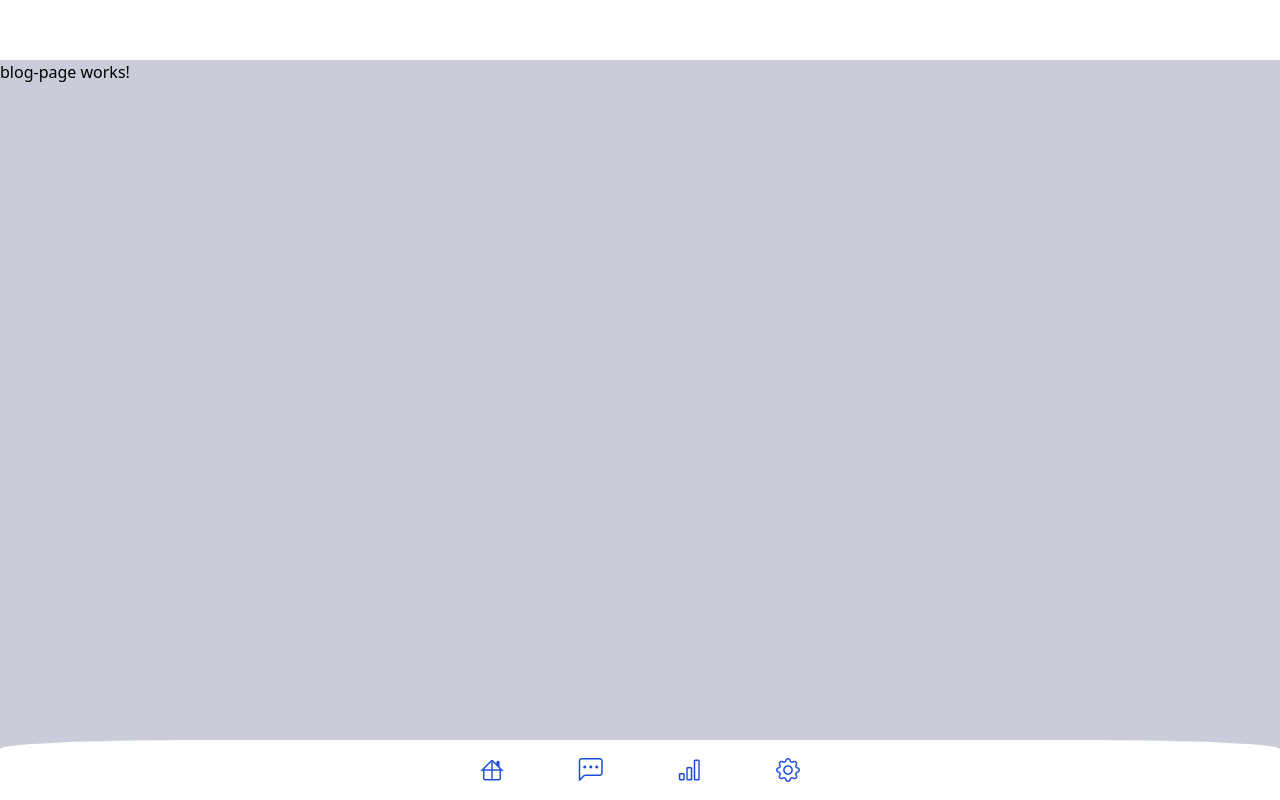
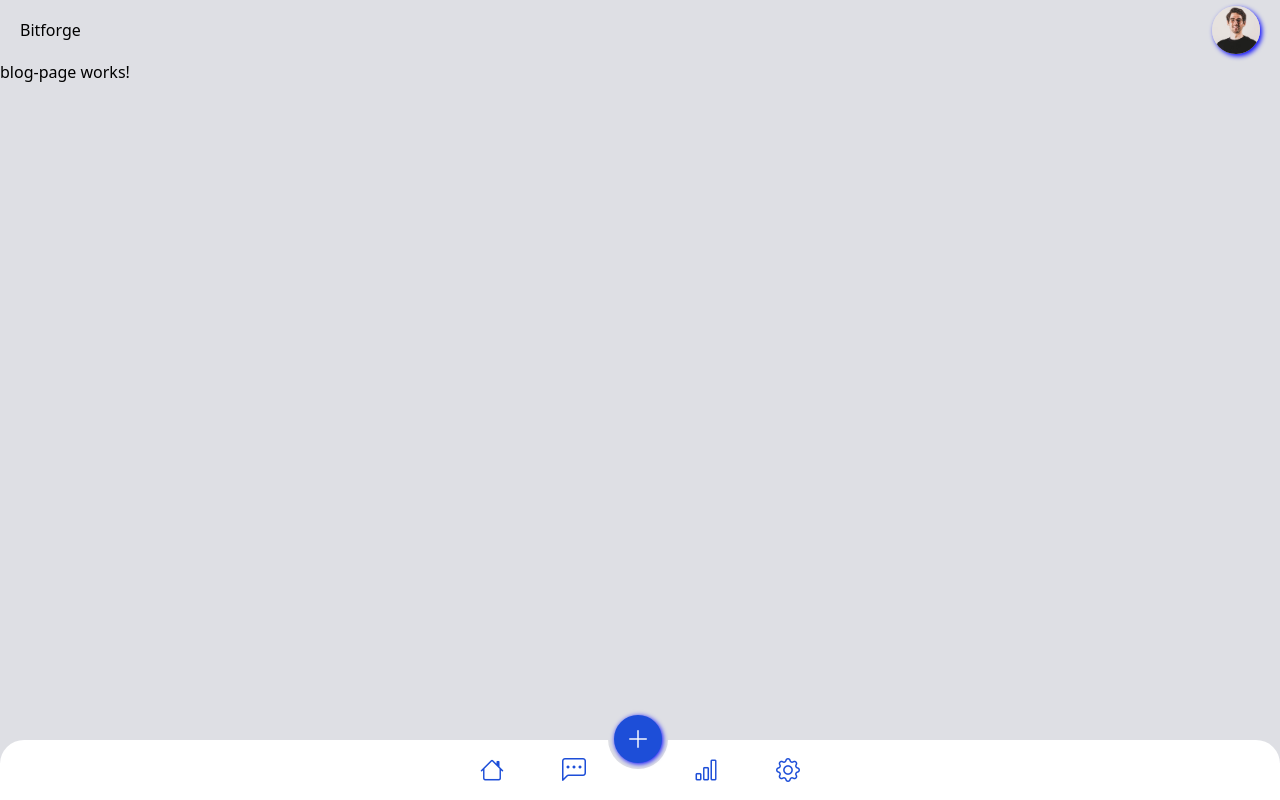
Before and after one commit to euclidesseg/bitforgeblog, an Angular app: page /bitforge/blogs in a window 1280 px wide. Built offline with nearby package versions, Linux system fonts and the light colour scheme.

Commit message:
design-site l

```diff
--- a/src/app/bitforgeblog/pages/layout-page/layout-page.component-movile.css
+++ b/src/app/bitforgeblog/pages/layout-page/layout-page.component-movile.css
@@ -10,7 +10,10 @@
 
 .navbar {
     height: 60px;
-    background-color: #ffff;
+    background-color: var(--background-body);
+}
+.navbar figure img{
+    box-shadow: 2px 2px 5px blue;
 }
 
 .section__home {
@@ -28,6 +31,24 @@
     width: 100%;
     border: none;
     background-color: #ffff;
-    border-top-left-radius: 15%;
-    border-top-right-radius: 15%;
+    /* border-top-left-radius: 15%;
+    border-top-right-radius: 15%; */
 }
+
+.list__items .messages{
+    margin-right: 25px;
+}
+.list__items .graphic{
+    margin-left: 25px;
+}
+.list__items .new__post{
+    top: -45px;
+    left: 40%;
+    width: 60px;
+    height: 60px;
+    background-color: var(--background-body);
+    border-radius: 50%;
+}
+.new__post .buton-new__post{
+    box-shadow: 1px 1px 5px blue;
+}
--- a/src/app/bitforgeblog/pages/layout-page/layout-page.component.html
+++ b/src/app/bitforgeblog/pages/layout-page/layout-page.component.html
@@ -1,5 +1,13 @@
 <!-- sidebar -->
-<nav class="navbar">
+<nav class="navbar bg-white flex justify-between items-center p-5">
+  <div class="logo ">
+    <span>Bitforge</span>
+  </div>
+  <div class="user">
+    <figure class="img-fluid w-12 h-12" [routerLink]="'./profile'">
+      <img src="assets/images/user.avif" alt="" class="w-full h-full rounded-full">
+    </figure>
+  </div>
 </nav>
 
 <nav class="sidebar ">
@@ -14,17 +22,20 @@
 
 
 </section>
-<footer class="footer flex items-center justify-center">
-  <ul class="flex items-center justify-between w-80 relative">
+<footer class="footer flex items-center justify-center p-5 rounded-tl-3xl rounded-tr-3xl">
+  <ul class="list__items flex items-center justify-between w-80 relative">
     @for (item of routesItems; track item.label) {
       <li  [routerLink]="item.route" class="cursor-pointer text-blue-700">
         <i [ngClass]="item.class" class="text-2xl"></i>
       </li>
     } @empty {
-      Empty list of users
+      Empty list of routesItems
     }
-    <li class="absolute cursor-pointer text-blue-700">
-      <i class="bi bi-plus-lg text-2xl"></i>
+
+    <li class="new__post cursor-pointer text-blue-700 flex justify-center items-center pointer absolute left-* right-* top-0">
+      <button class="buton-new__post w-12 h-12 rounded-full bg-blue-700 text-white">
+        <i class="bi bi-plus-lg text-2xl"></i>
+      </button>
     </li>
   </ul>
 </footer>
--- a/src/app/bitforgeblog/pages/layout-page/layout-page.component.ts
+++ b/src/app/bitforgeblog/pages/layout-page/layout-page.component.ts
@@ -11,8 +11,8 @@ import { Component } from '@angular/core';
 export class LayoutPageComponent {
   public routesItems = [
     { label: '', class: 'bi bi-house', route: './blogs' },
-    { label: '', class: 'bi bi-chat-left-dots', route: './messages' },
-    { label: '', class: 'bi bi-bar-chart', route: './statistics' },
+    { label: '', class: 'bi bi-chat-left-dots messages', route: './messages' },
+    { label: '', class: 'bi bi-bar-chart graphic', route: './statistics' },
     { label: '', class: 'bi bi-gear', route: './settings' },
   ];
 }
--- a/src/styles.css
+++ b/src/styles.css
@@ -1,6 +1,6 @@
 :root{
     /* colors */
-    --background-body: rgb(202, 204, 217);
+    --background-body: rgb(222, 223, 228);
 
     /* waves */
     --wave-footer: url('./assets/waves/footer-wave.svg')
```
Also changed, not shown: src/assets/images/user.avif (added).
